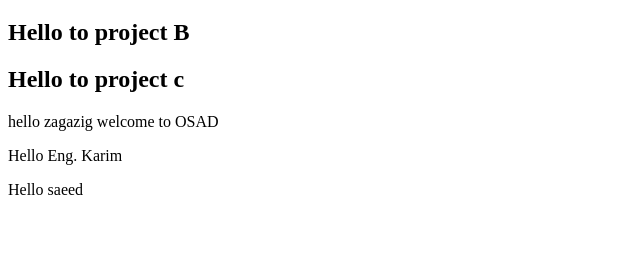
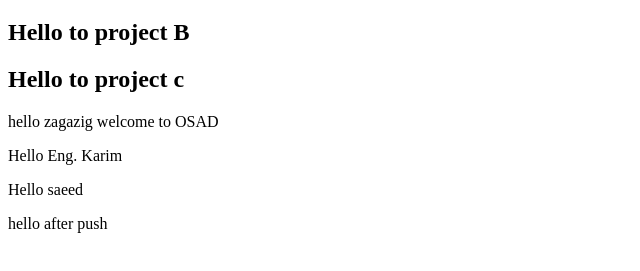
Before and after one commit to OmarMosleh/Zagzig-demo, a plain HTML site: page index.html in a window 1280 px wide. Shown: the part 61-332 px from the top of the page, without its empty margins (0-640 px from the left). Drawn offline with Linux system fonts and the light colour scheme.

Commit message:
new paragraph hello after push

```diff
--- a/index.html
+++ b/index.html
@@ -12,5 +12,6 @@
     <p>hello zagazig welcome to OSAD</p>
     <p>Hello Eng. Karim</p>
     <p>Hello  saeed</p>
+    <p>hello after push</p>
 </body>
 </html>
```
